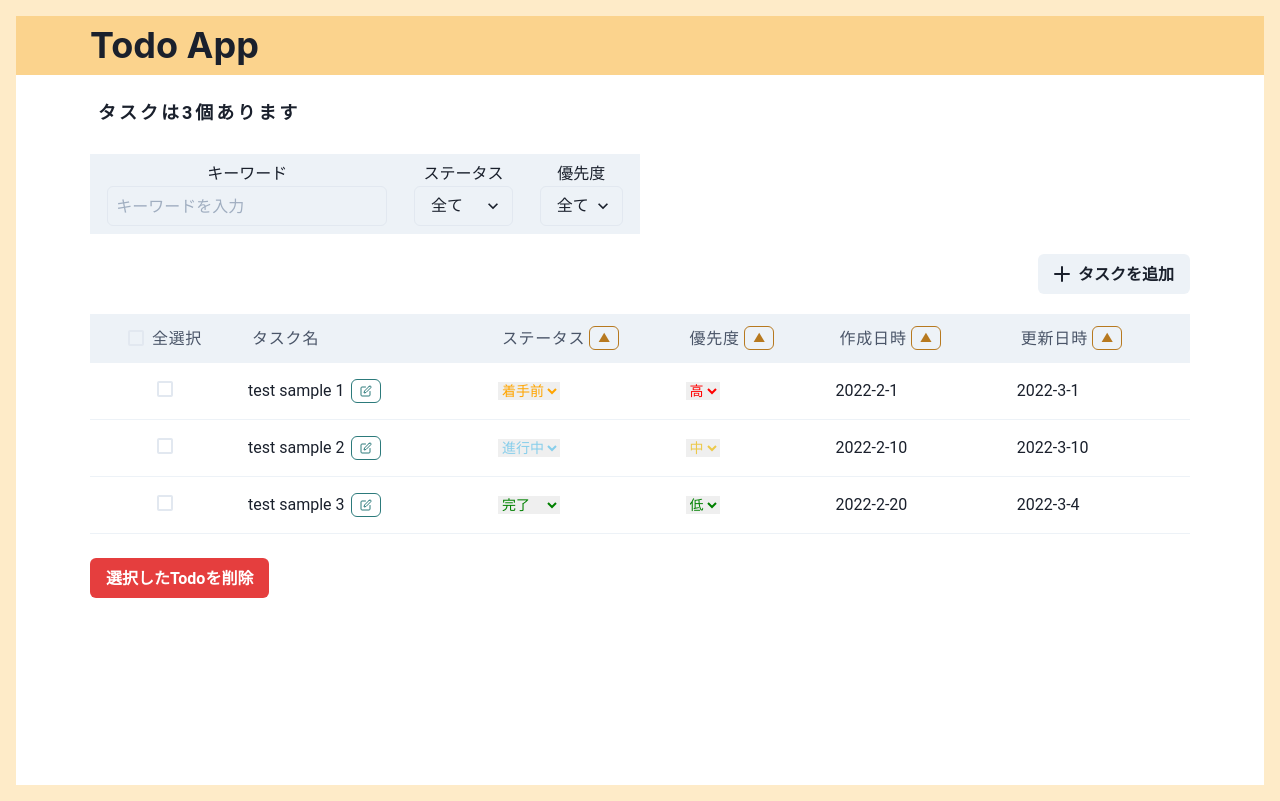
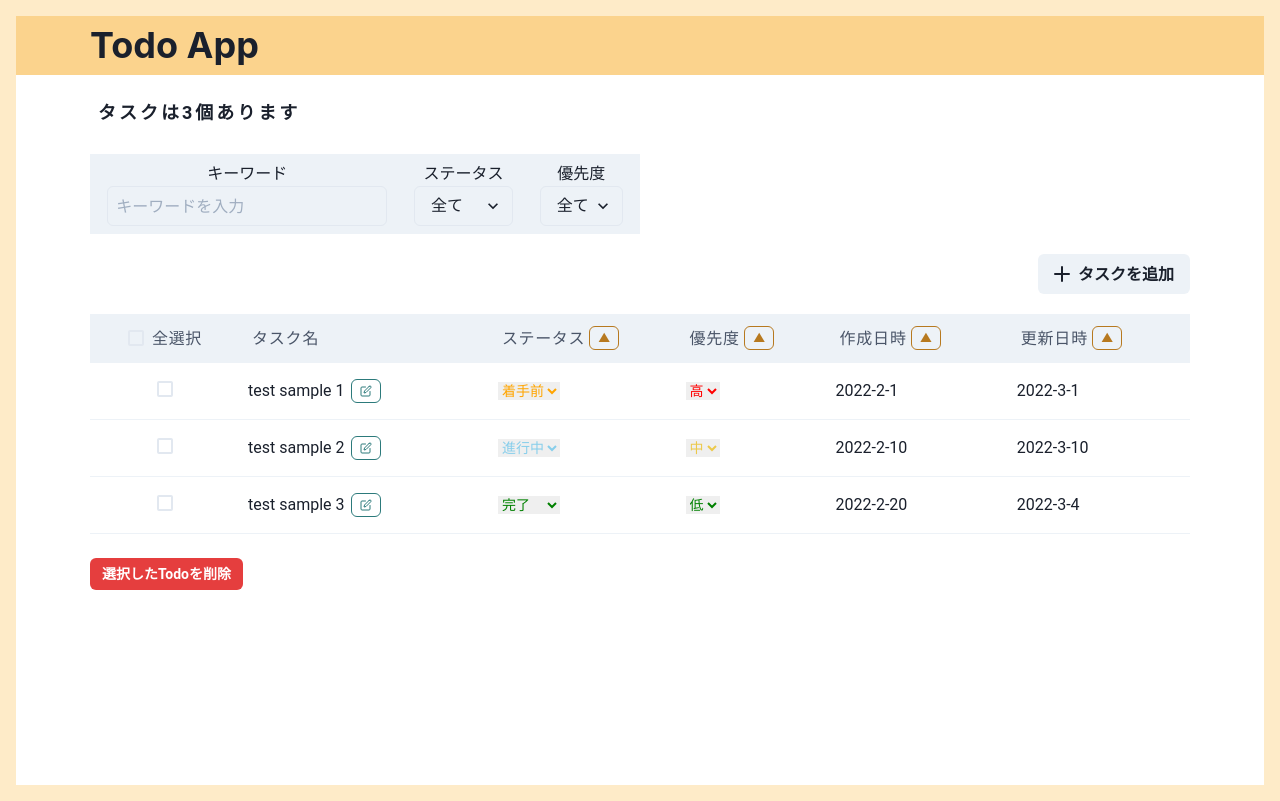
Before and after one commit to oneoneniaoniao/todo_team_3, a Next.js app: page / in a window 1280 px wide. Built offline with nearby package versions, Linux system fonts and the light colour scheme; what recoil-persist would draw is missing.

Commit message:
「選択したTodoを削除」ボタンのスタイルエラー解消

```diff
--- a/pages/components/TodoList.jsx
+++ b/pages/components/TodoList.jsx
@@ -33,7 +33,7 @@ const TodoList = ({ searchTodos }) => {
   const [priorityArrow, setPriorityArrow] = useState("▲");
   const [createArrow, setCreateArrow] = useState("▲");
   const [updateArrow, setUpdateArrow] = useState("▲");
-  const buttonSize = useBreakpointValue({ base: "sm", md: "md" });
+  // const buttonSize = useBreakpointValue({ base: "sm", md: "md" });
 
   const handleSortStatus = useHandleSortStatus();
   const handleSortPriority = useHandleSortPriority();
@@ -305,9 +305,9 @@ const TodoList = ({ searchTodos }) => {
 
       <Button
         colorScheme={"red"}
-        ml={["4", "4", 0]}
+        ml={["4", "4", "0"]}
         my={["4", "4", "6"]}
-        size={buttonSize}
+        size={"sm"}
         onClick={handleClickDelete}
       >
         選択したTodoを削除
```
